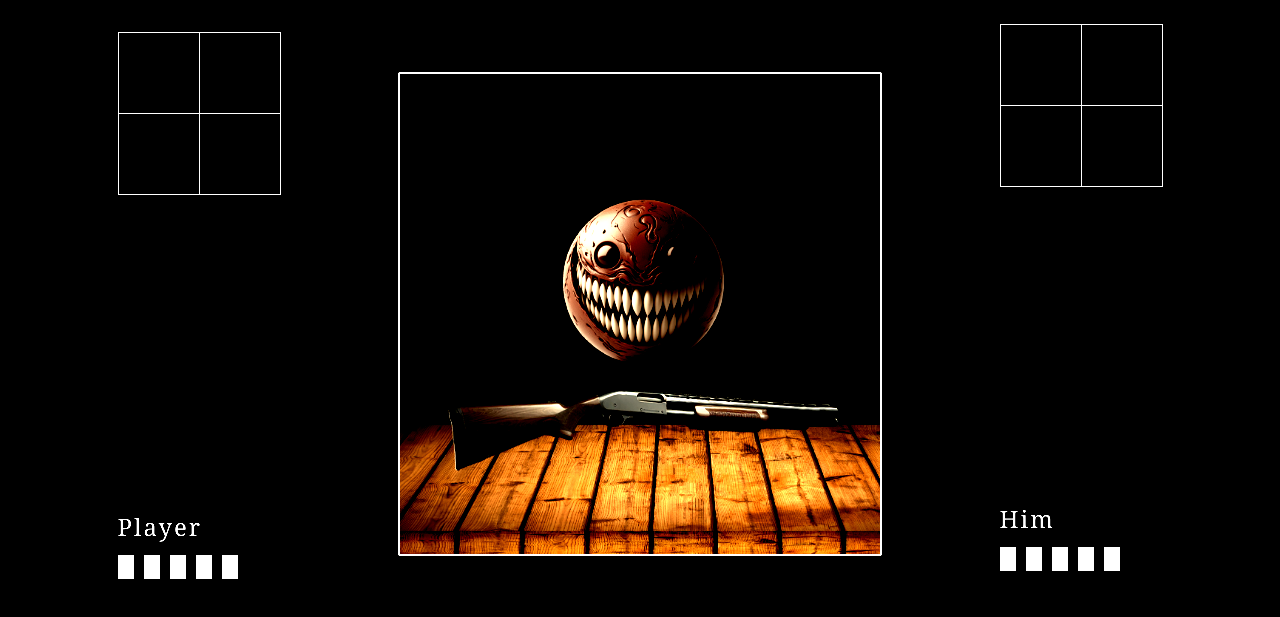
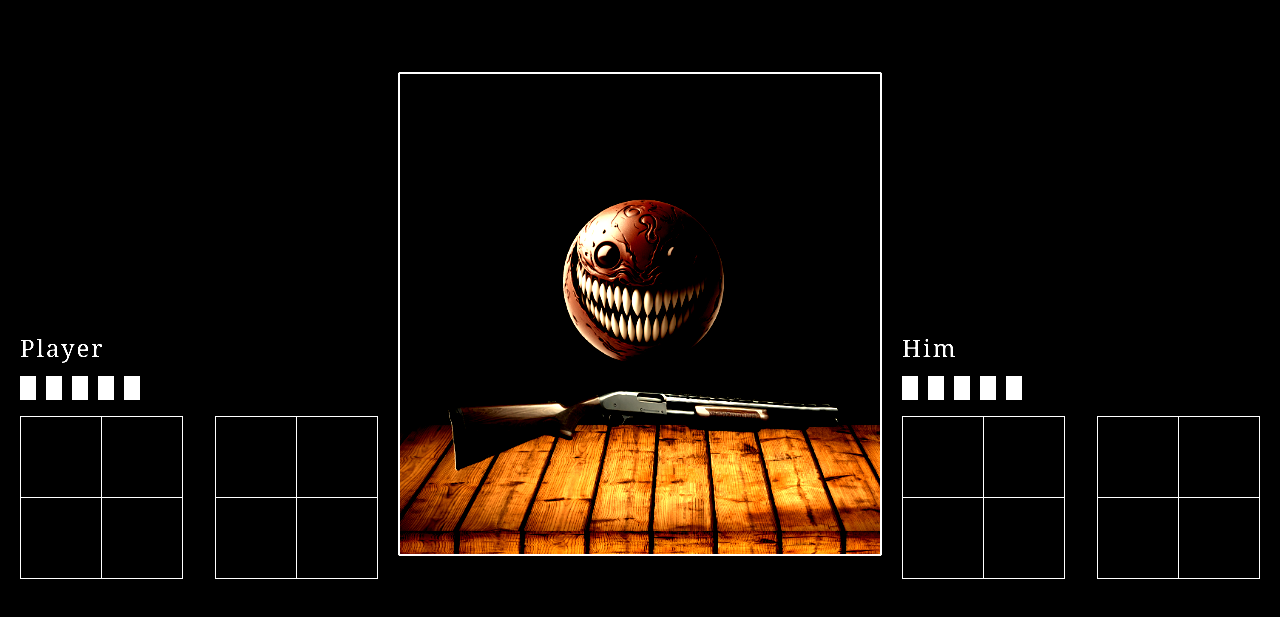
Before and after one commit to rafaelsantiagosilva/buckshot-roullet-demake, a website: page index.html in a window 1280 px wide. Shown: the part 61-678 px from the top of the page. Drawn offline with Linux system fonts and the light colour scheme.

Commit message:
Arrumando as informações

```diff
--- a/index.html
+++ b/index.html
@@ -10,6 +10,16 @@
 			type="image/-icon"
 		/>
 		<link rel="stylesheet" href="./src/styles/style.css" />
+		<link
+			rel="stylesheet"
+			href="src/styles/portrait.css"
+			media="screen and (orientation: portrait)"
+		/>
+		<link
+			rel="stylesheet"
+			href="src/styles/landscape.css"
+			media="screen and (orientation: landscape)"
+		/>
 		<script src="./src/scripts/main.js" type="text/javascript" defer></script>
 	</head>
 	<body>
@@ -20,7 +30,16 @@
 
 			<div class="game">
 				<div class="informations">
-					<h2 class="informations__title"></h2>
+					<section class="health health-player">
+						<h2 class="informations__title">Player</h2>
+						<div class="health__bar">
+							<div class="health__bar__point"></div>
+							<div class="health__bar__point"></div>
+							<div class="health__bar__point"></div>
+							<div class="health__bar__point"></div>
+							<div class="health__bar__point"></div>
+						</div>
+					</section>
 					<section class="inventory">
 						<table>
 							<tr>
@@ -32,17 +51,16 @@
 								<td id="player-item-4" class="inventory__item"></td>
 							</tr>
 						</table>
-					</section>
-
-					<section class="health health-player">
-						<h2 class="informations__title">Player</h2>
-						<div class="health__bar">
-							<div class="health__bar__point"></div>
-							<div class="health__bar__point"></div>
-							<div class="health__bar__point"></div>
-							<div class="health__bar__point"></div>
-							<div class="health__bar__point"></div>
-						</div>
+						<table>
+							<tr>
+								<td id="player-item-5" class="inventory__item"></td>
+								<td id="player-item-6" class="inventory__item"></td>
+							</tr>
+							<tr>
+								<td id="player-item-7" class="inventory__item"></td>
+								<td id="player-item-8" class="inventory__item"></td>
+							</tr>
+						</table>
 					</section>
 				</div>
 
@@ -52,6 +70,16 @@
 				</section>
 
 				<section class="informations">
+					<section class="health health-demon">
+						<h2 class="informations__title">Him</h2>
+						<div class="health__bar">
+							<div class="health__bar__point" draggable="false"></div>
+							<div class="health__bar__point" draggable="false"></div>
+							<div class="health__bar__point" draggable="false"></div>
+							<div class="health__bar__point" draggable="false"></div>
+							<div class="health__bar__point" draggable="false"></div>
+						</div>
+					</section>
 					<section class="inventory">
 						<table>
 							<tr>
@@ -63,17 +91,16 @@
 								<td id="demon-item-4" class="inventory__item"></td>
 							</tr>
 						</table>
-					</section>
-
-					<section class="health health-demon">
-						<h2 class="informations__title">Him</h2>
-						<div class="health__bar">
-							<div class="health__bar__point" draggable="false"></div>
-							<div class="health__bar__point" draggable="false"></div>
-							<div class="health__bar__point" draggable="false"></div>
-							<div class="health__bar__point" draggable="false"></div>
-							<div class="health__bar__point" draggable="false"></div>
-						</div>
+						<table>
+							<tr>
+								<td id="demon-item-5" class="inventory__item"></td>
+								<td id="demon-item-6" class="inventory__item"></td>
+							</tr>
+							<tr>
+								<td id="demon-item-7" class="inventory__item"></td>
+								<td id="demon-item-8" class="inventory__item"></td>
+							</tr>
+						</table>
 					</section>
 				</section>
 			</div>
--- a/src/styles/style.css
+++ b/src/styles/style.css
@@ -78,8 +78,17 @@ body {
 	background-size: cover;
 }
 
-table.inventory {
-	border: 3px solid #fff;
+.informations {
+	display: flex;
+	flex-direction: column;
+	gap: 1em;
+}
+
+section.inventory {
+	display: flex;
+	justify-content: space-around;
+	align-items: center;
+	gap: 2em;
 }
 
 .health {
@@ -122,28 +131,8 @@ table.inventory {
 	width: 5rem;
 	height: 5rem;
 	border: 1px solid #fff;
-     background-color: rgb(15, 15, 15);
-     background-position: center;
-     background-size: cover;
-     filter: sepia(50%);
+	background-color: rgb(15, 15, 15);
+	background-position: center;
+	background-size: cover;
+	filter: sepia(50%);
 }
-
-.cigarette {
-     background-image: url(../assets/icons/cigarette.png);
-}
-
-.hack-saw {
-     background-image: url(../assets/icons/hack-saw.png);
-}
-
-.handcuffs {
-     background-image: url(../assets/icons/handcuffs.png);
-}
-
-.magnifying-glass {
-     background-image: url(../assets/icons/magnifying-glass.png);
-}
-
-.soda {
-     background-image: url(../assets/icons/soda.png);
-}
```
